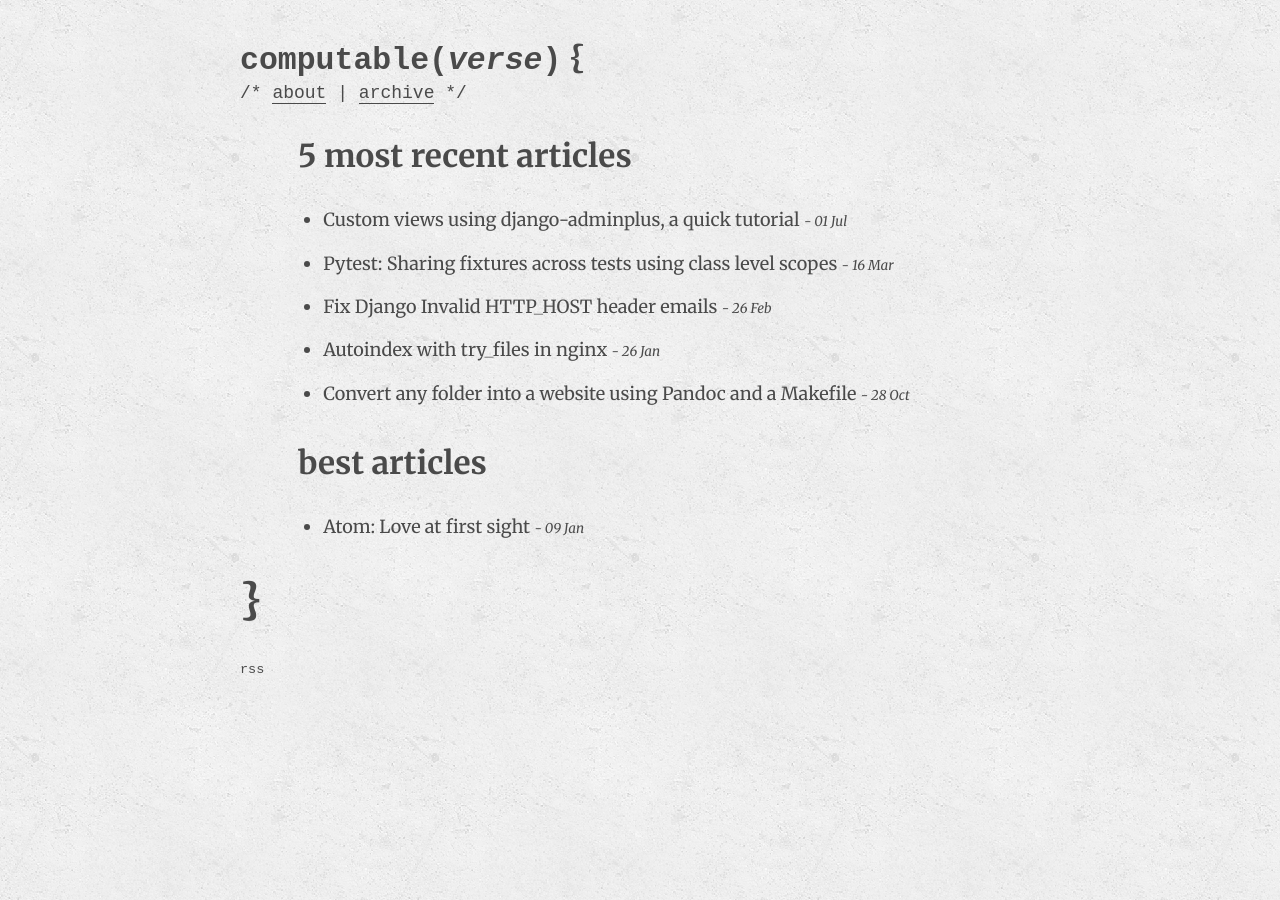
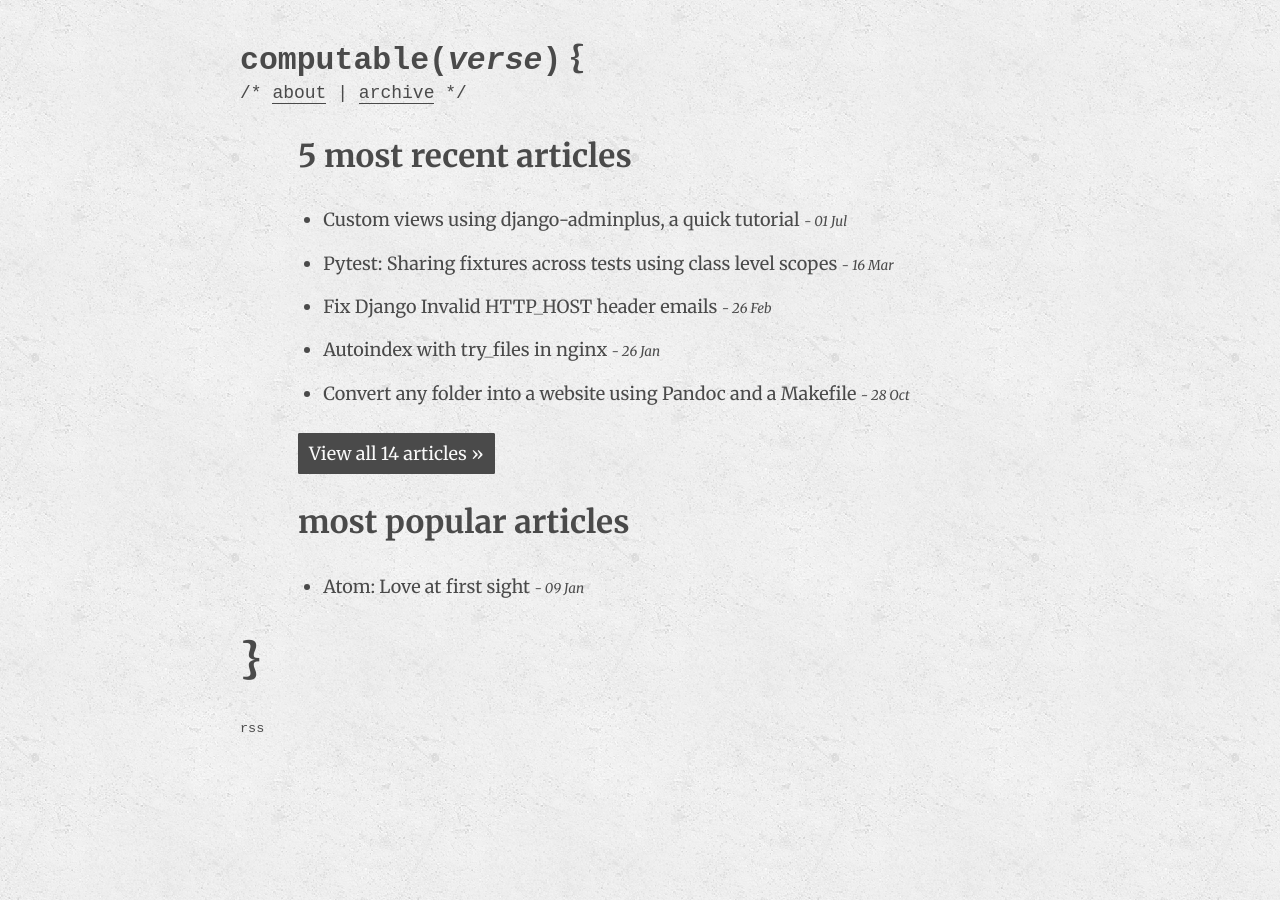
Before and after one commit to oxalorg/computableverse.com, a Jekyll site: the page built from index.html, in a window 1280 px wide. Built offline with Jekyll 4.4.1, drawn with Linux system fonts in a browser that asks for light colours.

Commit message:
Added view all article button, changes 'best' to 'popular'

```diff
--- a/index.html
+++ b/index.html
@@ -13,9 +13,10 @@ layout: default
         </li>
     {% endfor %}
     </ul>
+    <a href="/blog" class="button">View all {{ site.posts | size }} articles »</a>
 </div>
 
-<h3>best articles</h3>
+<h3>most popular articles</h3>
 {% for post in site.posts %}
 <ul>
     {% if post.best %}
@@ -27,5 +28,5 @@ layout: default
 </ul>
 {% endfor %}
 {% if best_exists != true %}
-  <p> <em>No best articles found. Perhaps the author needs to up his blog game ;) </em></p>
+  <p> <em>No popular articles found. Perhaps the author needs to up his blog game ;) </em></p>
 {% endif %}
```
